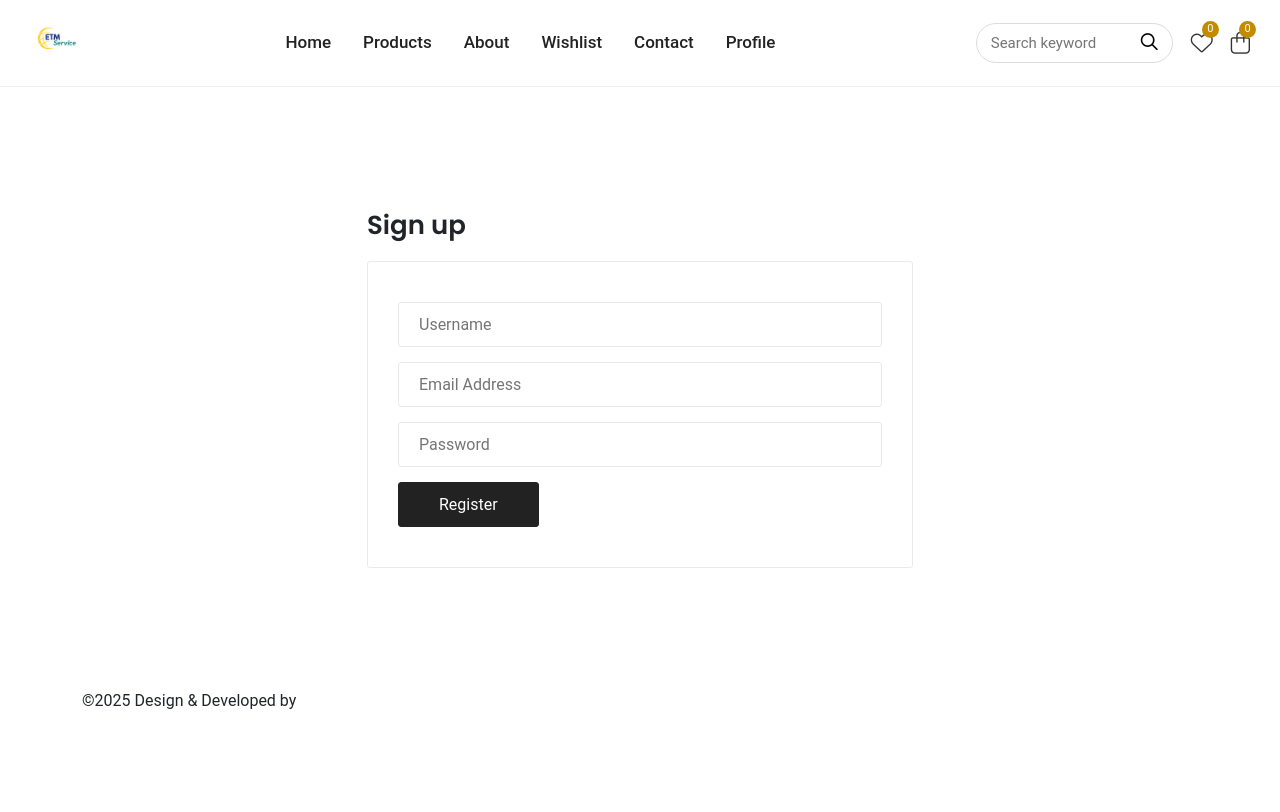
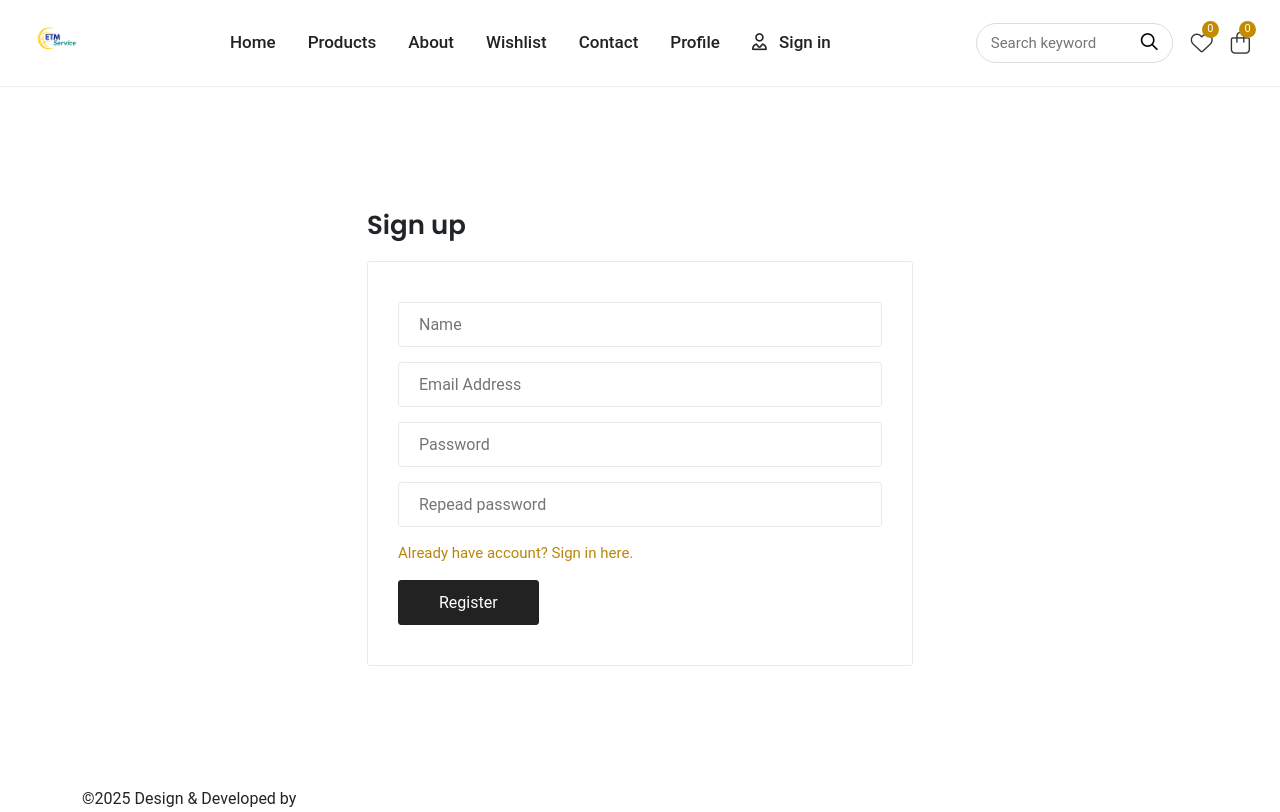
Before and after one commit to eternalmeg/scStoreReact, a React (Vite) app in the folder client/: page /register in a window 1280 px wide. Built offline with nearby package versions, Linux system fonts and the light colour scheme; a web font is replaced by a local one.

Commit message:
fix login, register and header nav

```diff
--- a/client/src/layout/header/Header.jsx
+++ b/client/src/layout/header/Header.jsx
@@ -23,6 +23,8 @@ export default function Header() {
                     <Link to="/wishlist">Wishlist</Link>
                     <Link to="/contact">Contact</Link>
                     <Link to="/profile">Profile</Link>
+                    <Link to="/login">  <i className="fa-regular fa-user-vneck me-2"></i> Sign in</Link>
+
                 </nav>
 
                 {/* RIGHT ACTIONS */}
--- a/client/src/layout/login/Login.jsx
+++ b/client/src/layout/login/Login.jsx
@@ -30,10 +30,9 @@ const Login = () => {
 
                             <div className="sign-in-checkbox-container d-flex justify-content-between">
                                 <div className="stay-sign-in">
-                                    <input type="checkbox" name="sign-in-checkbox" id="sign-in-checkbox"/>
-                                    <label htmlFor="sign-in-checkbox">Stay Logged in</label>
+                                    <Link to="/register" className="password-recovery-btn">Don't have account yet? Register here.</Link>
                                 </div>
-                                <Link to="#" className="password-recovery-btn">Forgot Your Password?</Link>
+
                             </div>
 
                             <button type="submit" className="fz-1-banner-btn single-form-btn">Log in</button>
--- a/client/src/layout/register/Register.jsx
+++ b/client/src/layout/register/Register.jsx
@@ -14,14 +14,14 @@ const Register = () => {
                         <form action="#">
                             <input
                                 type="text"
-                                name="register-username"
+                                name="Name"
                                 id="register-username"
-                                placeholder="Username"
+                                placeholder="Name"
 
                             />
                             <input
                                 type="email"
-                                name="register-email"
+                                name="email"
                                 id="register-email"
                                 placeholder="Email Address"
 
@@ -33,6 +33,21 @@ const Register = () => {
                                 placeholder="Password"
 
                             />
+                            <input
+                                type="password"
+                                name="repassword"
+                                id="register-password"
+                                placeholder="Repead password"
+
+                            />
+
+                            <div className="sign-in-checkbox-container d-flex justify-content-between">
+                                <div className="stay-sign-in">
+                                    <Link to="/login" className="password-recovery-btn">Already have account? Sign in here.</Link>
+                                </div>
+
+                            </div>
+
 
                             <button type="submit" className="fz-1-banner-btn single-form-btn">Register</button>
                         </form>
```
